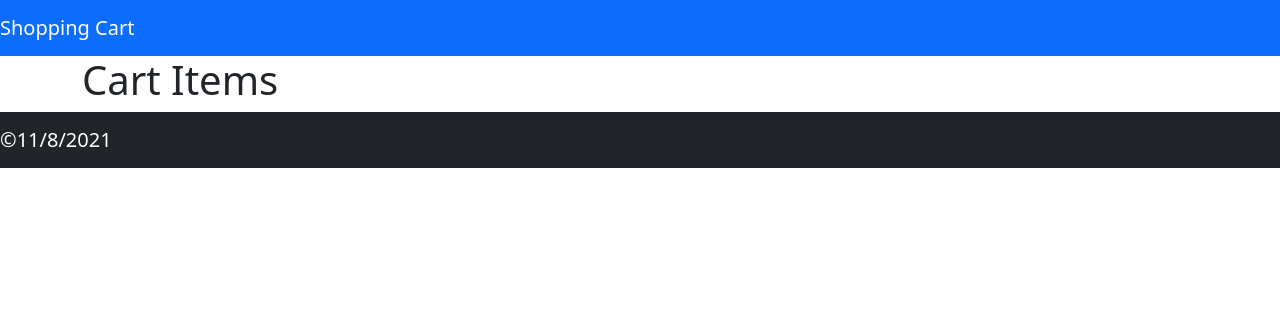
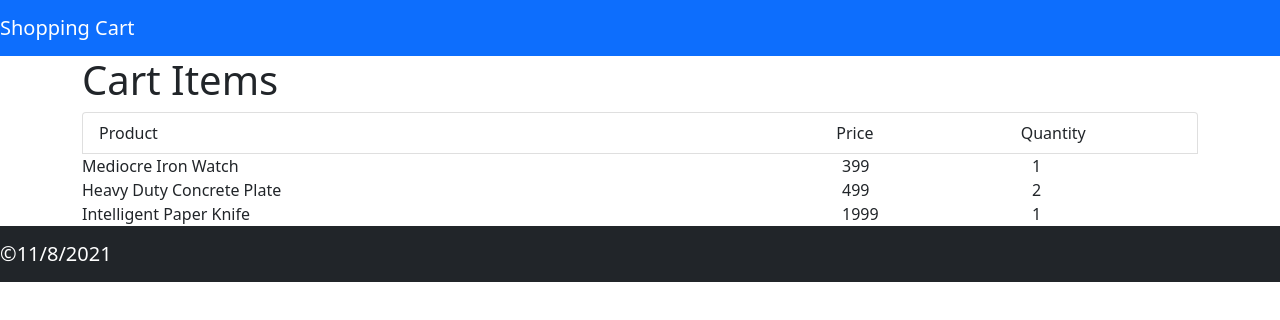
Before and after one commit to anilkumar769gmail/React, a React (Create React App) app: page / in a window 1280 px wide. Shown: the top 320 px of the page. Built offline with nearby package versions, Linux system fonts and the light colour scheme.

Commit message:
second comit Shopping cart

```diff
--- a/src/App.js
+++ b/src/App.js
@@ -4,6 +4,7 @@ import CartFooter from './components/cartfooter';
 import CartItems from './components/cartitems';
 
 function App() {
+
   return (
     <div>
       <CartHeader/>
@@ -13,4 +14,5 @@ function App() {
   );
 }
 
+
 export default App;
--- a/src/components/cartfooter.jsx
+++ b/src/components/cartfooter.jsx
@@ -1,3 +1,5 @@
+/* eslint-disable jsx-a11y/anchor-is-valid */
+/* eslint-disable react/jsx-no-comment-textnodes */
 import React from 'react'
 
 const date= new Date();
@@ -6,6 +8,7 @@ const date= new Date();
 const CartFooter = () => {
     return (
       <nav className="navbar navbar-dark bg-dark">
+
           <a className="navbar-brand" href='#'>&copy;{currentDate}</a>
       </nav>
     )
--- a/src/components/cartitems.jsx
+++ b/src/components/cartitems.jsx
@@ -1,11 +1,34 @@
-import React from 'react'
+import React, { Component } from 'react'
 
-const CartItems = () => {
+class CartItems extends Component{
+
+    render(){
+            const cartItemsList=[
+                { id: 1, product: { id: 40, name: 'Mediocre Iron Watch', priceInCents: 399 }, quantity: 1 },
+                { id: 2, product: { id: 41, name: 'Heavy Duty Concrete Plate', priceInCents: 499 }, quantity: 2 },
+                { id: 3, product: { id: 42, name: 'Intelligent Paper Knife', priceInCents: 1999 }, quantity: 1 },
+           ]
+
+
     return (
       <div className="container">
           <h1>Cart Items</h1>
-      </div>
+            <div className="list-group">
+                <div className="list-group-item">
+                    <div className="row">
+                        <div className="col-md-8">Product</div>
+                        <div className="col-md-2">Price</div>
+                        <div className="col-md-2">Quantity</div>
+                    </div>
+                </div>
+                { cartItemsList.map(ctl =>
+            <div className="row">
+                 <div className="col-md-8">{ctl.product.name}</div>
+                 <div className="col-md-2">{ctl.product.priceInCents}</div>
+                 <div className="col-md-2">{ctl.quantity}</div></div>)}
+            </div>
+        </div>
     )
   }
-
+}
   export default CartItems
```
Also changed, not shown: src/components/cartitem.jsx (added, +15 -0 lines).
